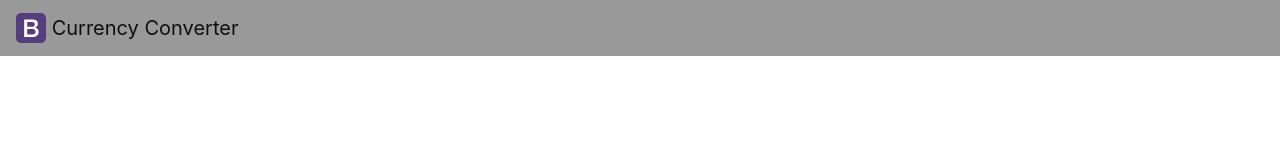
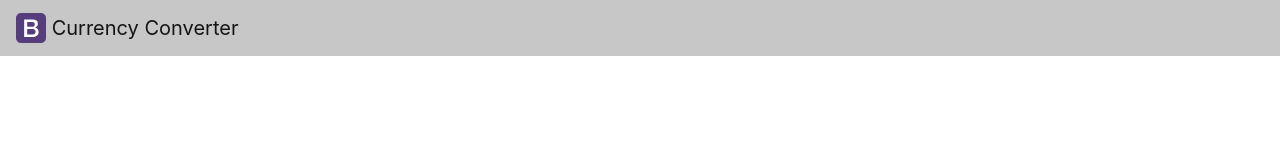
Before and after one commit to Six-wars/currency-converter, a plain HTML site: page index.html in a window 1280 px wide. Drawn offline with Linux system fonts and the light colour scheme.

Commit message:
edit css

```diff
--- a/css/style.css
+++ b/css/style.css
@@ -1,3 +1,3 @@
 .navbar {
-	background-color: #0006;
+	background-color: rgba(128, 128, 128, 0.44);
 }
```
